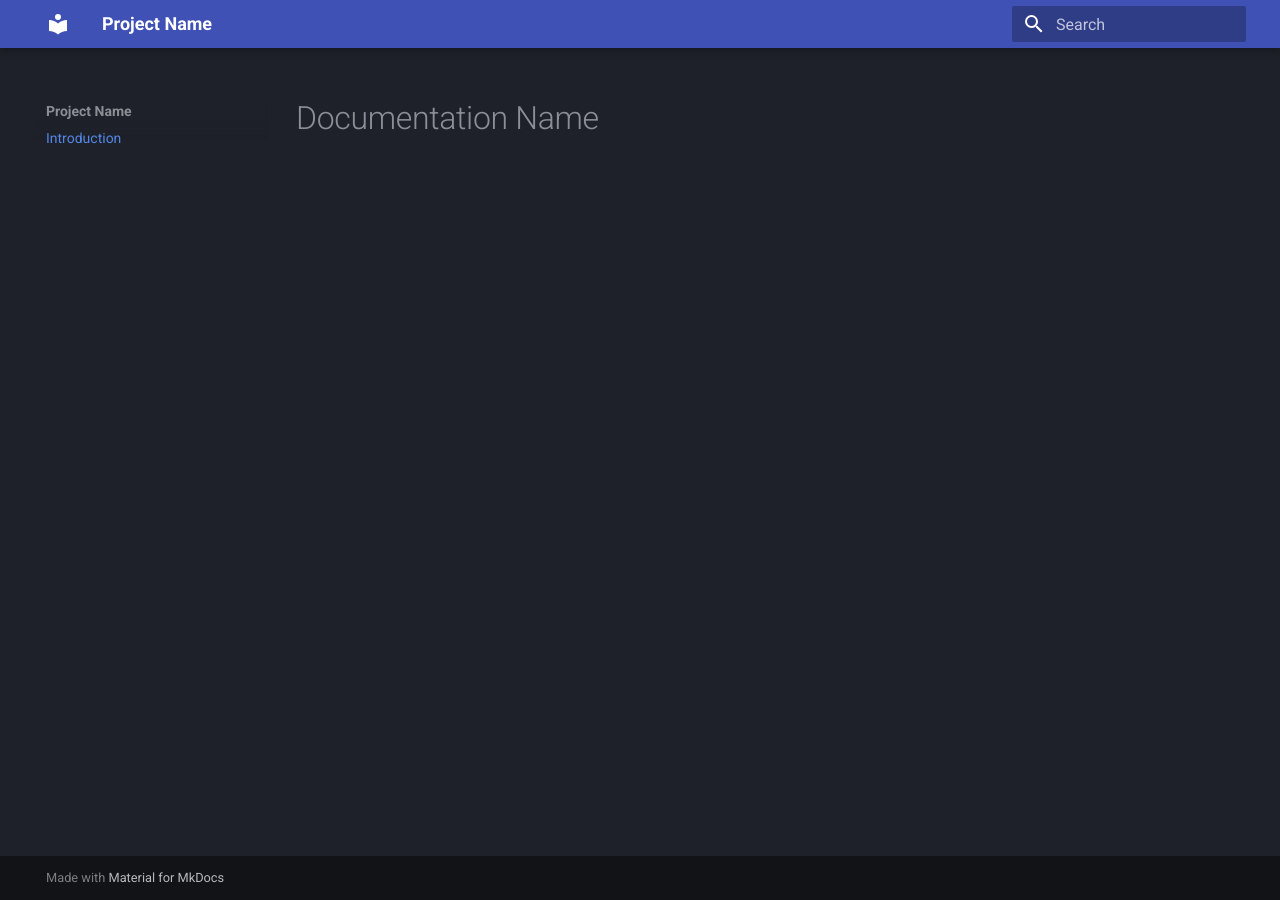
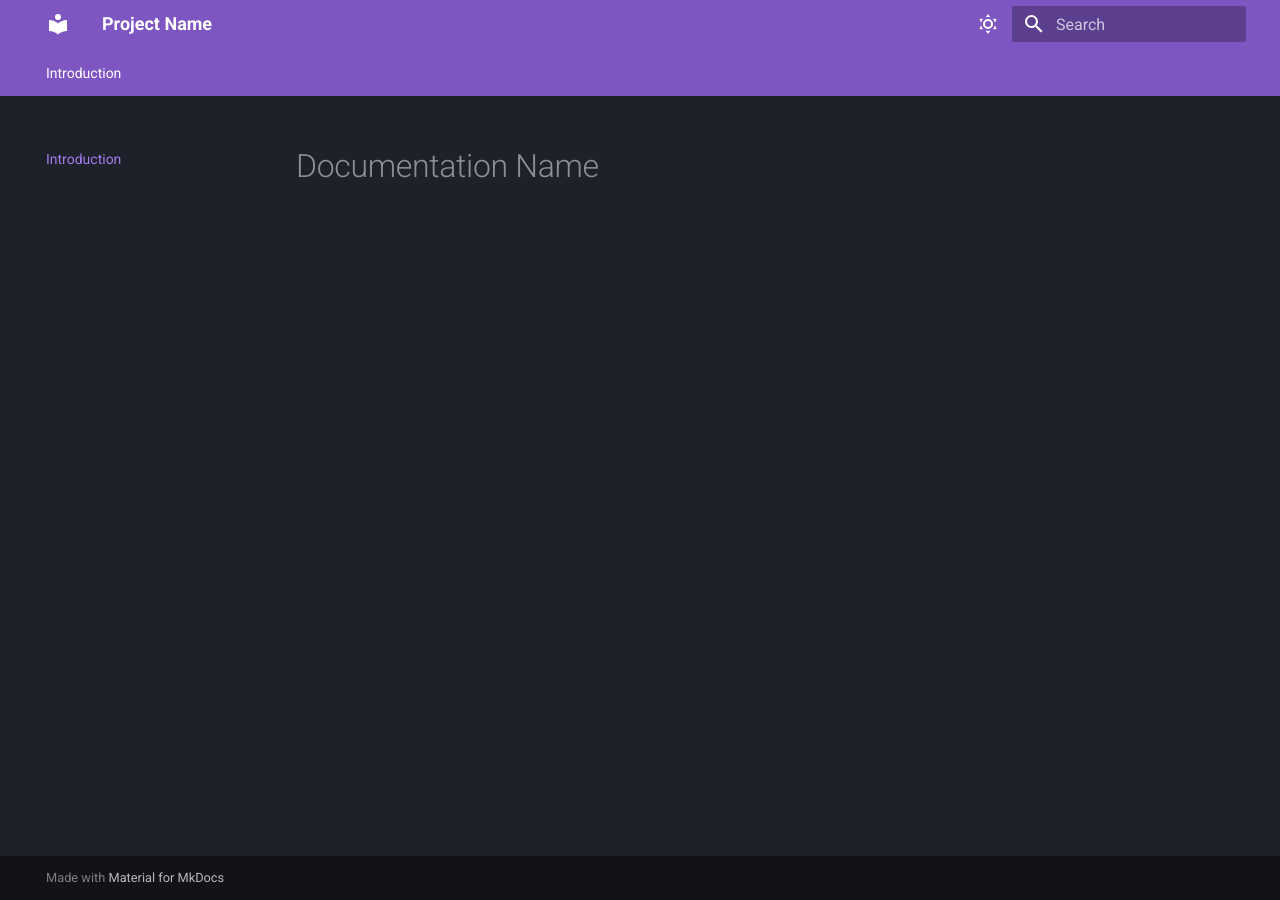
Before and after one commit to zkldi/mkdocs-template, an MkDocs documentation site: the page built from docs/index.md, in a window 1280 px wide. Built offline with MkDocs 1.6.1 and Material for MkDocs 9.7.7, drawn with Linux system fonts in a browser that asks for light colours.

Commit message:
update some new preferences for mkdocs.yml

```diff
--- a/mkdocs.yml
+++ b/mkdocs.yml
@@ -4,9 +4,22 @@ site_author: Author
 
 theme:
   name: material
+  features:
+    - navigation.instant
+    - navigation.tabs
   palette:
-    scheme: slate
-
+    - scheme: slate
+      primary: deep purple
+      accent: deep purple
+      toggle:
+        icon: material/weather-sunny
+        name: Switch to light mode
+    - scheme: default
+      primary: deep purple
+      accent: deep purple
+      toggle:
+        icon: material/weather-night
+        name: Switch to dark mode
 nav:
   - Introduction: "index.md"
 
@@ -14,3 +27,15 @@ markdown_extensions:
   - admonition
   - pymdownx.highlight
   - pymdownx.superfences
+  - abbr
+  - pymdownx.snippets
+  - footnotes
+  - toc:
+      toc_depth: 2
+      permalink: true
+  - pymdownx.arithmatex:
+      generic: true
+
+extra_javascript:
+  - https://polyfill.io/v3/polyfill.min.js?features=es6
+  - https://cdn.jsdelivr.net/npm/mathjax@3/es5/tex-mml-chtml.js
```
